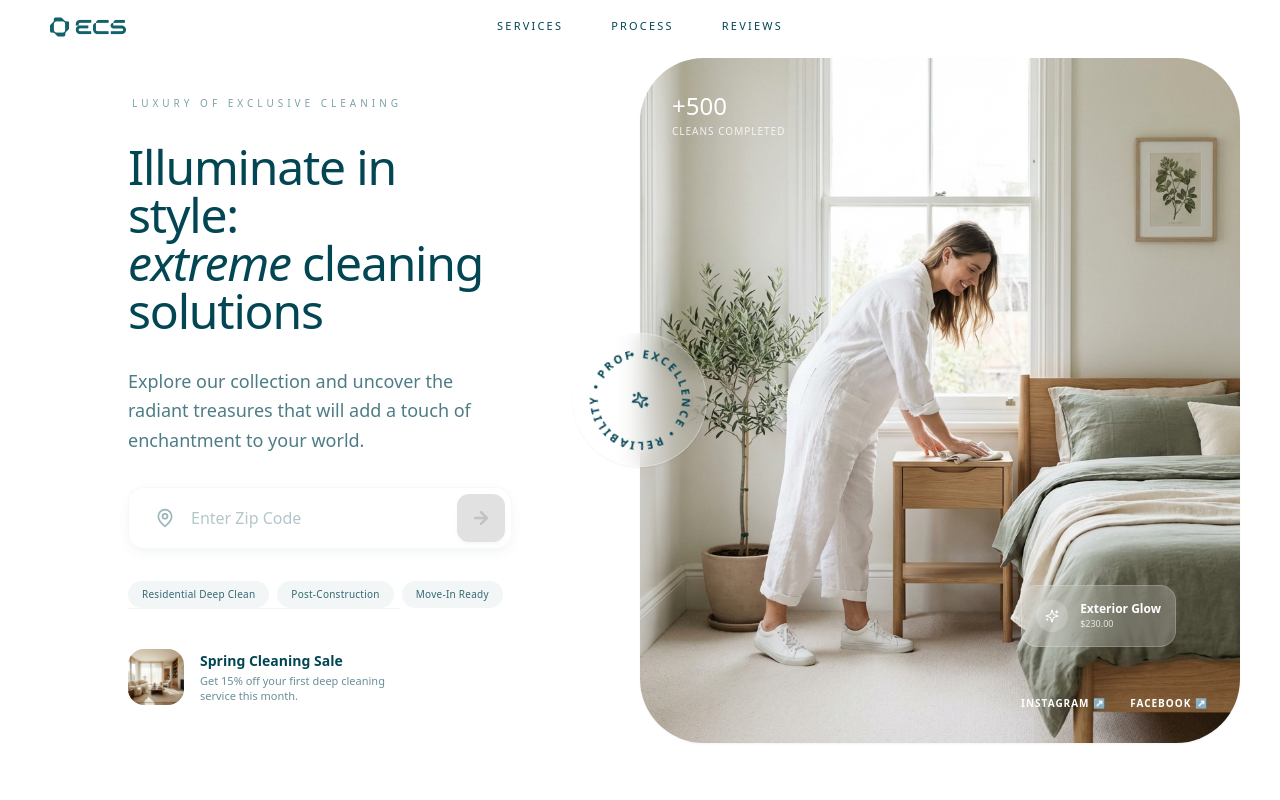
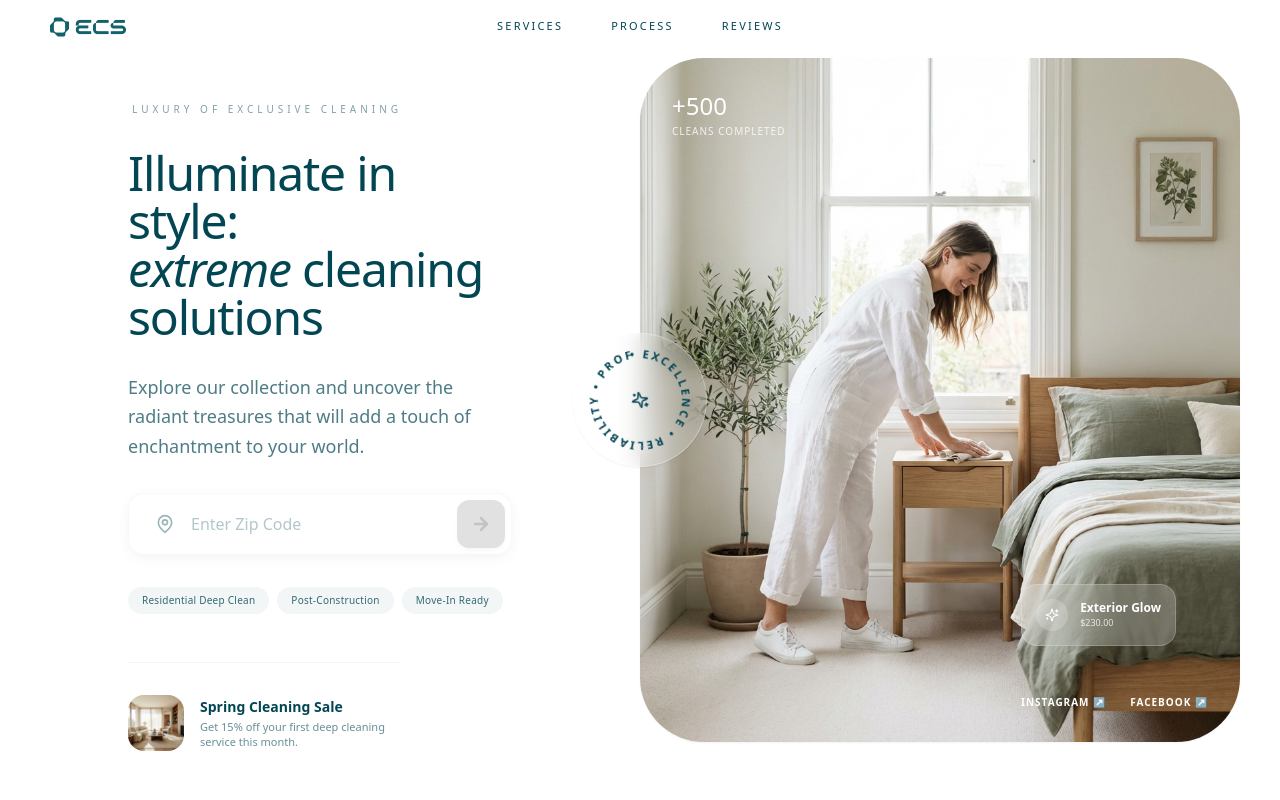
Before and after one commit to renatoquerales28-byte/extreme-cleaning-next, a Next.js app: page / in a window 1280 px wide. Shown: the top 800 px of the page. Built offline with nearby package versions, Linux system fonts and the light colour scheme.

Commit message:
style: fix hero syntax and ensure symmetry with unified centering

```diff
--- a/src/components/landing/HeroSection.tsx
+++ b/src/components/landing/HeroSection.tsx
@@ -23,13 +23,14 @@ export default function HeroSection() {
             <div className="max-w-[1700px] mx-auto grid grid-cols-1 lg:grid-cols-2 h-full gap-4 lg:gap-0">
 
                 {/* Left Column: Content & Conversion */}
-                <div className="relative z-20 flex flex-col justify-between px-6 lg:px-20 xl:px-32 py-12 lg:py-24 h-full">
+                <div className="relative z-20 flex flex-col justify-center px-6 lg:px-20 xl:px-32 h-full lg:pt-[53px]">
                     <motion.div
                         initial={{ opacity: 0, y: 20 }}
                         animate={{ opacity: 1, y: 0 }}
                         transition={{ duration: 0.8 }}
-                        className="flex-1 flex flex-col justify-center space-y-4 lg:space-y-6 xl:space-y-8"
+                        className="flex flex-col gap-8 lg:gap-10 xl:gap-12"
                     >
+                        {/* Main Content Group */}
                         <div className="space-y-4 lg:space-y-6 xl:space-y-8">
                             {/* Eyebrow */}
                             <div className="text-[10px] tracking-[0.4em] uppercase font-medium opacity-50 pl-1">
@@ -86,21 +87,16 @@ export default function HeroSection() {
                                 ))}
                             </div>
                         </div>
-                    </motion.div>
 
-                    {/* Promo Widget - Anchored at the bottom */}
-                    <motion.div
-                        initial={{ opacity: 0 }}
-                        animate={{ opacity: 1 }}
-                        transition={{ delay: 0.5 }}
-                        className="flex items-center gap-4 pt-10 border-t border-gray-100 mt-auto w-fit"
-                    >
+                        {/* Promo Widget - Coordinated position */}
+                        <div className="flex items-center gap-4 pt-6 lg:pt-8 border-t border-gray-100 w-fit">
                             <div className="w-12 h-12 lg:w-14 lg:h-14 rounded-2xl bg-gray-100 relative overflow-hidden flex-shrink-0">
                                 <Image src="/brand/service-residential.png" alt="Promo" fill className="object-cover" />
                             </div>
                             <div className="space-y-0.5">
                                 <div className="text-sm font-bold">Spring Cleaning Sale</div>
                                 <div className="text-[11px] opacity-60 max-w-[180px] lg:max-w-[200px] font-light leading-snug">Get 15% off your first deep cleaning service this month.</div>
+                            </div>
                         </div>
                     </motion.div>
                 </div>
@@ -175,6 +171,6 @@ export default function HeroSection() {
                     </motion.div>
                 </motion.div>
             </div>
-        </section>
+        </section >
     );
 }
```
Lines whose indentation alone changed are shown as unchanged.
